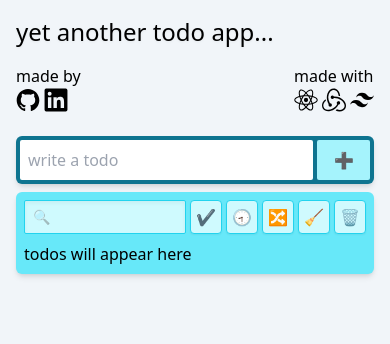
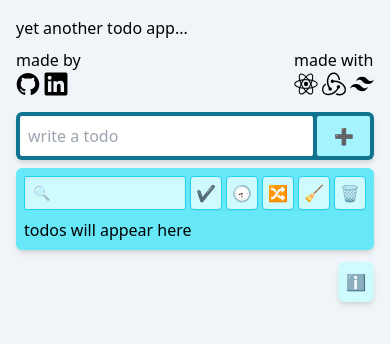
Before and after one commit to sadkebab/react-todo, a React (Vite) app: page / in a window 390 px wide. Shown: the top 344 px of the page. Built offline with nearby package versions, Linux system fonts and the light colour scheme.

Commit message:
added info box

```diff
--- a/src/App.tsx
+++ b/src/App.tsx
@@ -1,25 +1,80 @@
+import { twMerge as t } from 'tailwind-merge'
 import Credits from './components/Credits'
 import { TodoForm } from './components/todo/TodoForm'
 import { TodoList } from './components/todo/TodoList'
+import autoAnimate from '@formkit/auto-animate'
+import { useState } from 'react'
 
 const App = () => {
+
 
   return (
     <div className='antialiased w-full min-h-screen flex flex-col items-center bg-slate-100 p-4'>
       <div className='lg:mt-10 w-full sm:w-[600px]'>
-        <h1 className='text-2xl sm:text-3xl drop-shadow-sm'>yet another todo app...</h1>
+        <h1 className='sm:text-3xl'>yet another todo app...</h1>
         <Credits
-          className='mt-4'
+          className='mt-2'
           iconSize={24}
           githubLink="https://github.com/sadkebab/react-todo"
           linkedinLink="https://www.linkedin.com/in/alberto-harka/" />
       </div>
       <div className='mt-4 w-full sm:w-[600px]'>
-        <TodoForm className='mt-2' />
+        <TodoForm />
         <TodoList className='mt-2' />
+      </div>
+      <div className='mt-3 w-full sm:w-[600px]'>
+        <InfoBox>how to use</InfoBox>
       </div>
     </div>
   )
 }
 
+const InfoBox: React.FC<{ className?: string, children: string }> = ({ className, children }) => {
+  const [infoOpen, setInfoOpen] = useState(false)
+
+  const setAnimatedRef = (el: HTMLDivElement) => {
+    const animationConfig = {
+      duration: 150,
+      easing: 'ease-out',
+    }
+    if (el) autoAnimate(el, animationConfig)
+  }
+  return (
+    <div ref={setAnimatedRef} className={t(className, '')}>
+      <div className='w-full flex flex-row justify-end'>
+        <button
+          onClick={() => setInfoOpen(!infoOpen)}
+          className={t(!infoOpen && 'rounded-b-md', 'block p-2 bg-cyan-100 shadow-md rounded-t-md active:shadow-inner')}>
+          <p>{infoOpen ? '🔼' : 'ℹ️'}</p>
+        </button>
+      </div>
+      {infoOpen && <ul className='p-2 -mt-1 bg-cyan-100 shadow-md z-50 relative rounded-b-md rounded-tl-md'>
+        <Info border>➕ and ⏎ key add a todo</Info>
+        <Info border>🖱️ click on a todo to mark it as completed</Info>
+        <Info border>➰ drag and drop to reorder</Info>
+        <Info border>✖️ deletes a todo</Info>
+        <Info border>🔎 filters todos by text and allows for exact match with double quotes </Info>
+        <Info border>✔️ toggles completed todo visibility</Info>
+        <Info border>🕣 sorts todo by order of insertion *</Info>
+        <Info border>🔀 sorts todo by completition status *</Info>
+        <Info border>🧹 clears all completed todos</Info>
+        <Info border>🗑️ deletes all todos</Info>
+        <Info>* the order gets reversed if the list is already sorted</Info>
+      </ul>}
+    </div>
+  )
+}
+
+interface InfoProps {
+  className?: string,
+  children: string,
+  border?: boolean
+}
+
+const Info: React.FC<InfoProps> = ({ children, className, border }) => {
+  return (
+    <li><p className={t(className, border && 'border-b border-cyan-500', 'text-sm py-1')}>{children}</p></li>
+  )
+}
+
 export default App
--- a/src/components/todo/TodoList.tsx
+++ b/src/components/todo/TodoList.tsx
@@ -52,7 +52,6 @@ export const TodoList: React.FC<HTMLProps<HTMLDivElement>> = ({ className }) =>
   const completeFilter = useCallback((item: Todo) => showCompleted || item.status === 'open', [showCompleted])
 
   return (
-
     <div className={t(className, 'p-2 rounded-md bg-cyan-300 shadow-md')}>
       <TodoToolbar />
       <DndContext onDragEnd={handleDragEnd} sensors={sensors}>
@@ -102,7 +101,7 @@ const TodoItem: React.FC<TodoItemProps> = ({ todo, index }) => {
     <li
       ref={setNodeRef}
       className={
-        t(todo.status === 'open' ? 'bg-cyan-100' : 'bg-gray-100/50','p-2 cursor-grab rounded-md shadow-sm flex flex-row justify-between select-none touch-none')
+        t(todo.status === 'open' ? 'bg-cyan-100' : 'bg-gray-100/50', 'p-2 cursor-grab rounded-md shadow-sm flex flex-row justify-between select-none touch-none')
       }
       style={style}
       onClick={statusAction}
```
